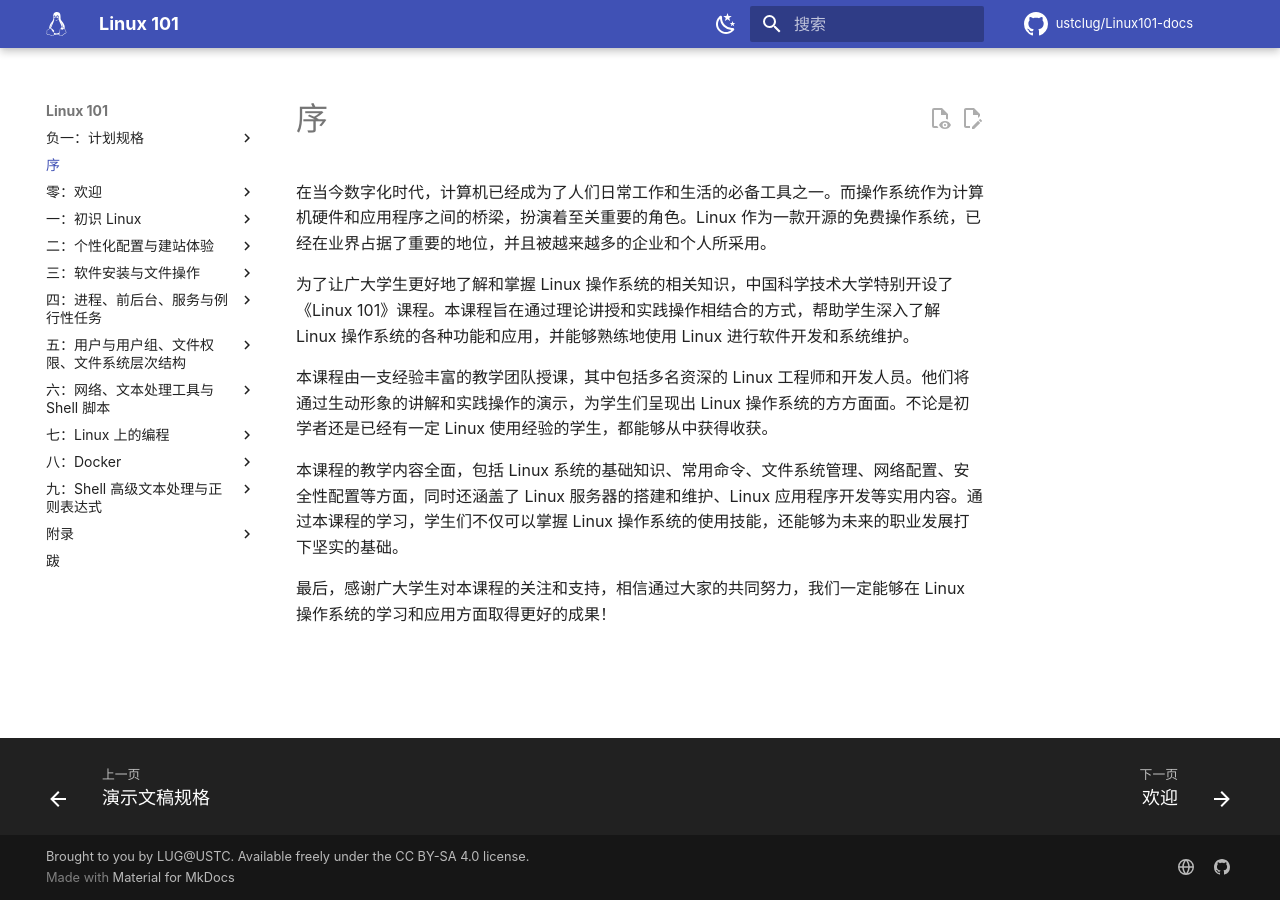
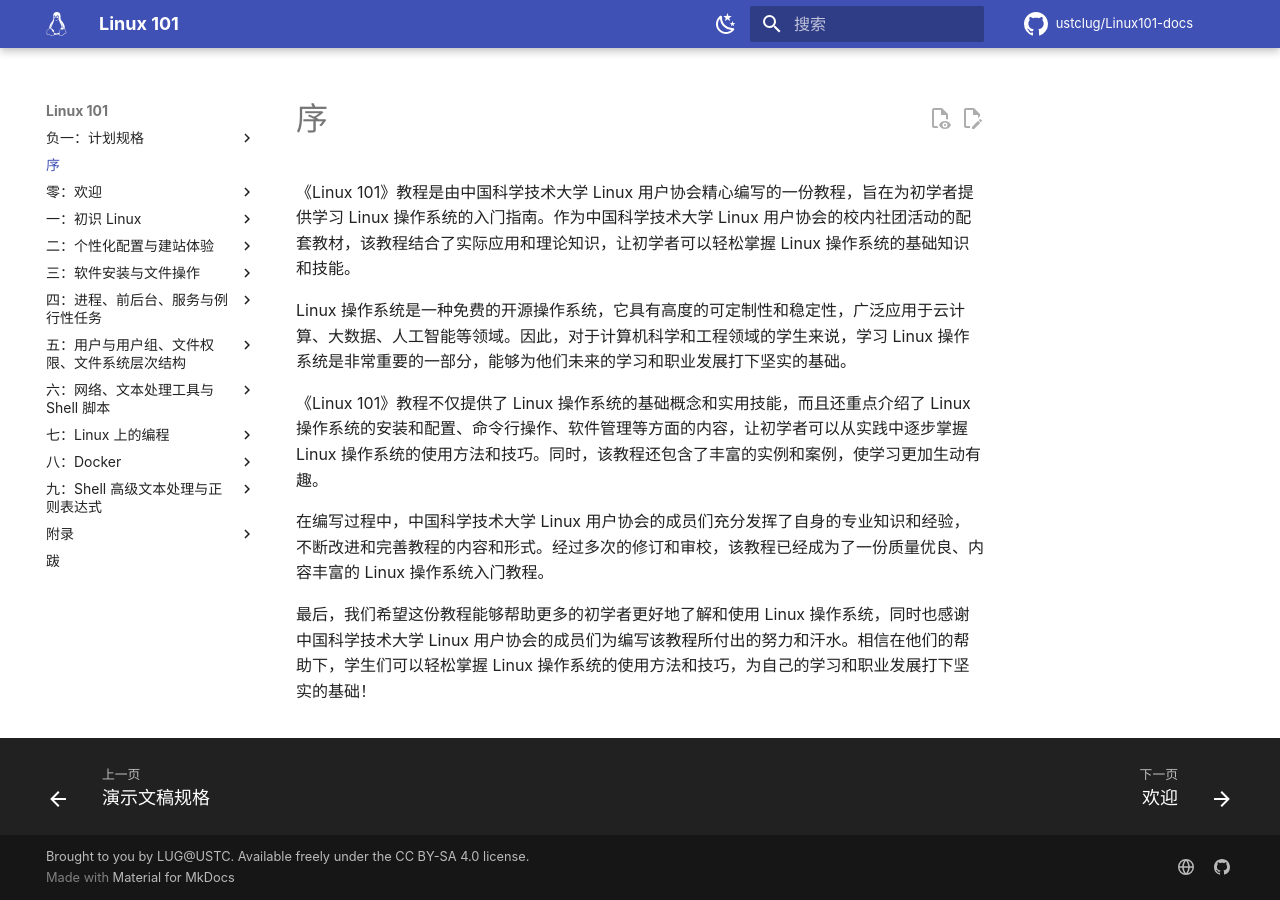
Before and after one commit to ustclug/Linux101-docs, an MkDocs documentation site: the page built from docs/preface.md, in a window 1280 px wide. Built offline with MkDocs 1.6.1 and Material for MkDocs 9.7.7, drawn with Linux system fonts in a browser that asks for light colours; comment, search, counter and statistics services are not loaded.

Commit message:
Re-generate ChatGPT response with more context given

```diff
--- a/docs/preface.md
+++ b/docs/preface.md
@@ -1,11 +1,11 @@
 # 序
 
-在当今数字化时代，计算机已经成为了人们日常工作和生活的必备工具之一。而操作系统作为计算机硬件和应用程序之间的桥梁，扮演着至关重要的角色。Linux 作为一款开源的免费操作系统，已经在业界占据了重要的地位，并且被越来越多的企业和个人所采用。
+《Linux 101》教程是由中国科学技术大学 Linux 用户协会精心编写的一份教程，旨在为初学者提供学习 Linux 操作系统的入门指南。作为中国科学技术大学 Linux 用户协会的校内社团活动的配套教材，该教程结合了实际应用和理论知识，让初学者可以轻松掌握 Linux 操作系统的基础知识和技能。
 
-为了让广大学生更好地了解和掌握 Linux 操作系统的相关知识，中国科学技术大学特别开设了《Linux 101》课程。本课程旨在通过理论讲授和实践操作相结合的方式，帮助学生深入了解 Linux 操作系统的各种功能和应用，并能够熟练地使用 Linux 进行软件开发和系统维护。
+Linux 操作系统是一种免费的开源操作系统，它具有高度的可定制性和稳定性，广泛应用于云计算、大数据、人工智能等领域。因此，对于计算机科学和工程领域的学生来说，学习 Linux 操作系统是非常重要的一部分，能够为他们未来的学习和职业发展打下坚实的基础。
 
-本课程由一支经验丰富的教学团队授课，其中包括多名资深的 Linux 工程师和开发人员。他们将通过生动形象的讲解和实践操作的演示，为学生们呈现出 Linux 操作系统的方方面面。不论是初学者还是已经有一定 Linux 使用经验的学生，都能够从中获得收获。
+《Linux 101》教程不仅提供了 Linux 操作系统的基础概念和实用技能，而且还重点介绍了 Linux 操作系统的安装和配置、命令行操作、软件管理等方面的内容，让初学者可以从实践中逐步掌握 Linux 操作系统的使用方法和技巧。同时，该教程还包含了丰富的实例和案例，使学习更加生动有趣。
 
-本课程的教学内容全面，包括 Linux 系统的基础知识、常用命令、文件系统管理、网络配置、安全性配置等方面，同时还涵盖了 Linux 服务器的搭建和维护、Linux 应用程序开发等实用内容。通过本课程的学习，学生们不仅可以掌握 Linux 操作系统的使用技能，还能够为未来的职业发展打下坚实的基础。
+在编写过程中，中国科学技术大学 Linux 用户协会的成员们充分发挥了自身的专业知识和经验，不断改进和完善教程的内容和形式。经过多次的修订和审校，该教程已经成为了一份质量优良、内容丰富的 Linux 操作系统入门教程。
 
-最后，感谢广大学生对本课程的关注和支持，相信通过大家的共同努力，我们一定能够在 Linux 操作系统的学习和应用方面取得更好的成果！
+最后，我们希望这份教程能够帮助更多的初学者更好地了解和使用 Linux 操作系统，同时也感谢中国科学技术大学 Linux 用户协会的成员们为编写该教程所付出的努力和汗水。相信在他们的帮助下，学生们可以轻松掌握 Linux 操作系统的使用方法和技巧，为自己的学习和职业发展打下坚实的基础！
```
